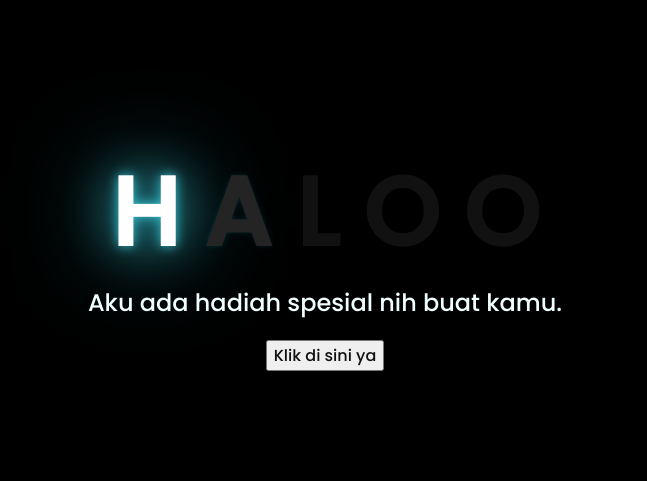
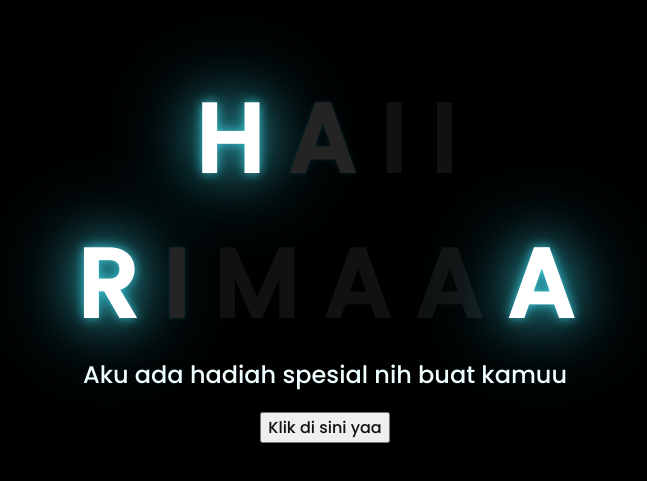
Before and after one commit to finahveiza/Flower, a plain HTML site: page index.html in a window 1280 px wide. Shown: the part 153-634 px from the top of the page, without its empty margins (323-970 px from the left). Drawn offline with Linux system fonts and the light colour scheme.

Commit message:
Update index.html

```diff
--- a/index.html
+++ b/index.html
@@ -10,19 +10,25 @@
 </head>
 <body>
     <div class="greetings">
-    <!-- silahkan menambah kata sesuai keinginan dengan <span>text...</span -->
         <span>H</span>
         <span>A</span>
-        <span>L</span>
-        <span>O</span>
-        <span>O</span>
+        <span>I</span>
+        <span>I</span>
+    </div>
+    <div class="greetings">
+        <span>R</span>
+        <span>I</span>
+        <span>M</span>
+        <span>A</span>
+        <span>A</span>
+        <span>A</span>
     </div>
     <div class="description">
-        <span>Aku ada hadiah spesial nih buat kamu.</span>
+        <span>Aku ada hadiah spesial nih buat kamuu</span>
     </div>
     <div class="button">
         <button>
-            <a href="flower.html">Klik di sini ya</a>
+            <a href="flower.html">Klik di sini yaa</a>
         </button>
 
     </div>
```
